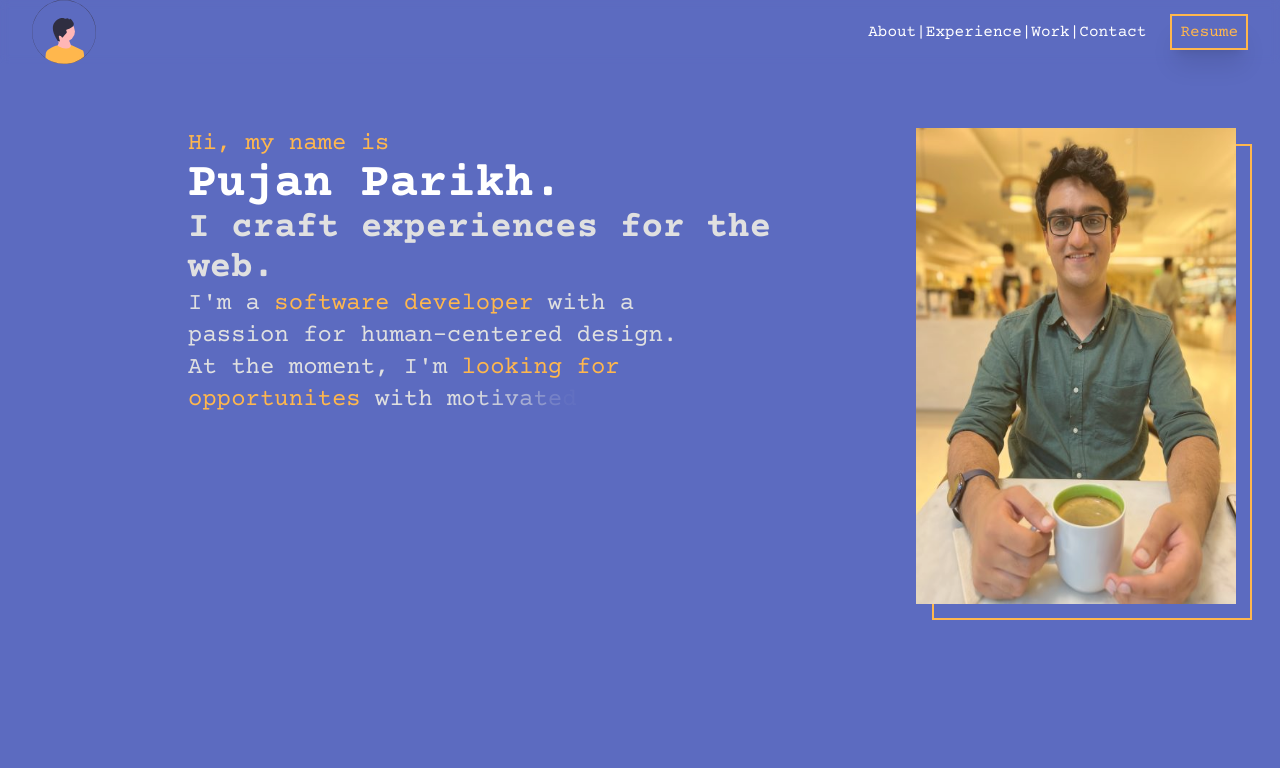
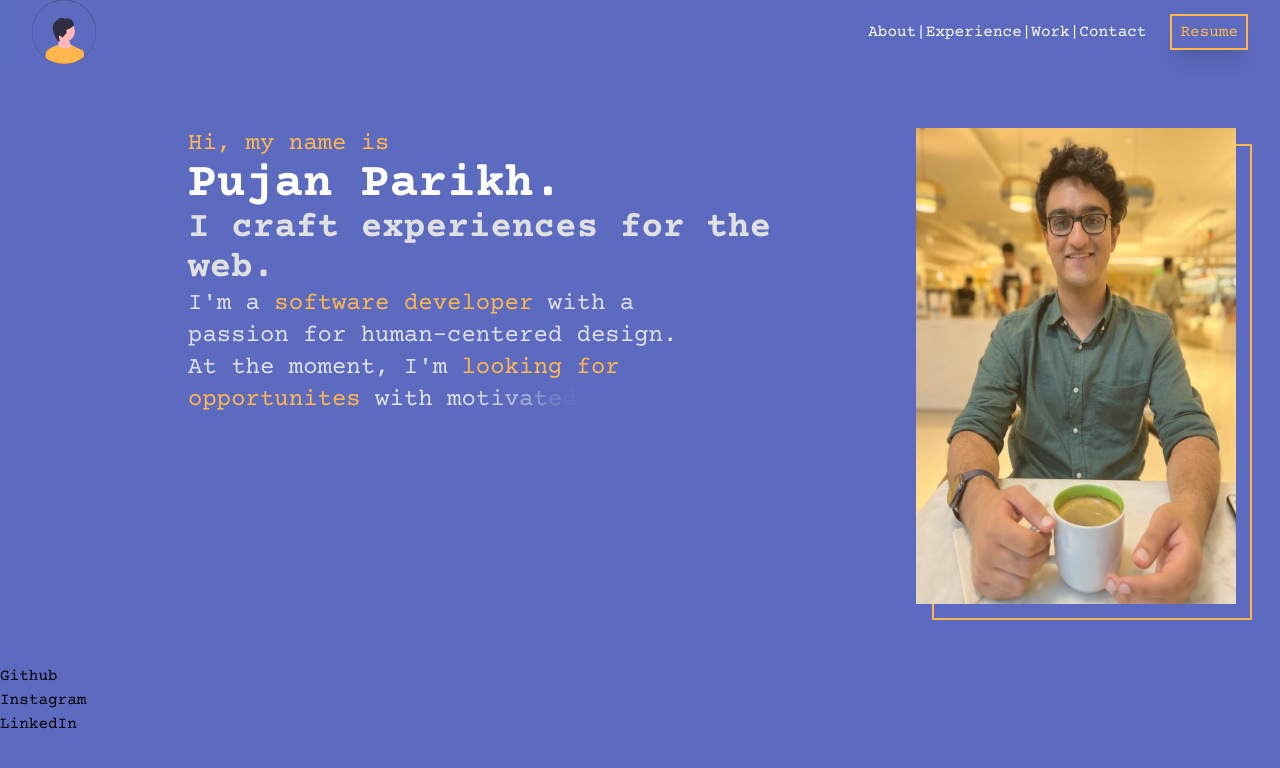
Before and after one commit to pujxn/portfolio-website, a React (Vite) app: page / in a window 1280 px wide. Shown: the top 768 px of the page. Built offline with nearby package versions, Linux system fonts and the light colour scheme.

Commit message:
Added sidebar

```diff
--- a/src/components/App.jsx
+++ b/src/components/App.jsx
@@ -1,11 +1,13 @@
 import Home from "@/routes/Home"
 import Navbar from "@/components/Navbar"
+import Sidebar from "@/components/Sidebar"
 
 function App() {
 
   return (
     <>
       <Navbar />
+      <Sidebar />
       <Home />
     </>
   )
--- a/src/components/Sidebar.jsx
+++ b/src/components/Sidebar.jsx
@@ -1,7 +1,9 @@
+import SidebarList from "@/components/sidebar/SidebarList";
+
 const Sidebar = () => {
     return (
-        <div>
-            Sidebar
+        <div className="fixed bottom-16">
+            <SidebarList />
         </div>
     )
 }
--- /dev/null
+++ b/src/components/sidebar/SidebarList.jsx
@@ -0,0 +1,20 @@
+import SidebarListItem from "@/components/sidebar/SidebarListItem";
+
+const SidebarList = () => {
+
+    const listItems = [
+        "Github",
+        "Instagram",
+        "LinkedIn"
+    ]
+
+    return (
+        <ul>
+            {listItems.map((ele, idx) => {
+                return <SidebarListItem key={idx} text={ele} />
+            })}
+        </ul>
+    )
+}
+
+export default SidebarList;
--- /dev/null
+++ b/src/components/sidebar/SidebarListItem.jsx
@@ -0,0 +1,7 @@
+const SidebarListItem = ({ text }) => {
+    return (
+        <li>{text}</li>
+    )
+}
+
+export default SidebarListItem;
```
